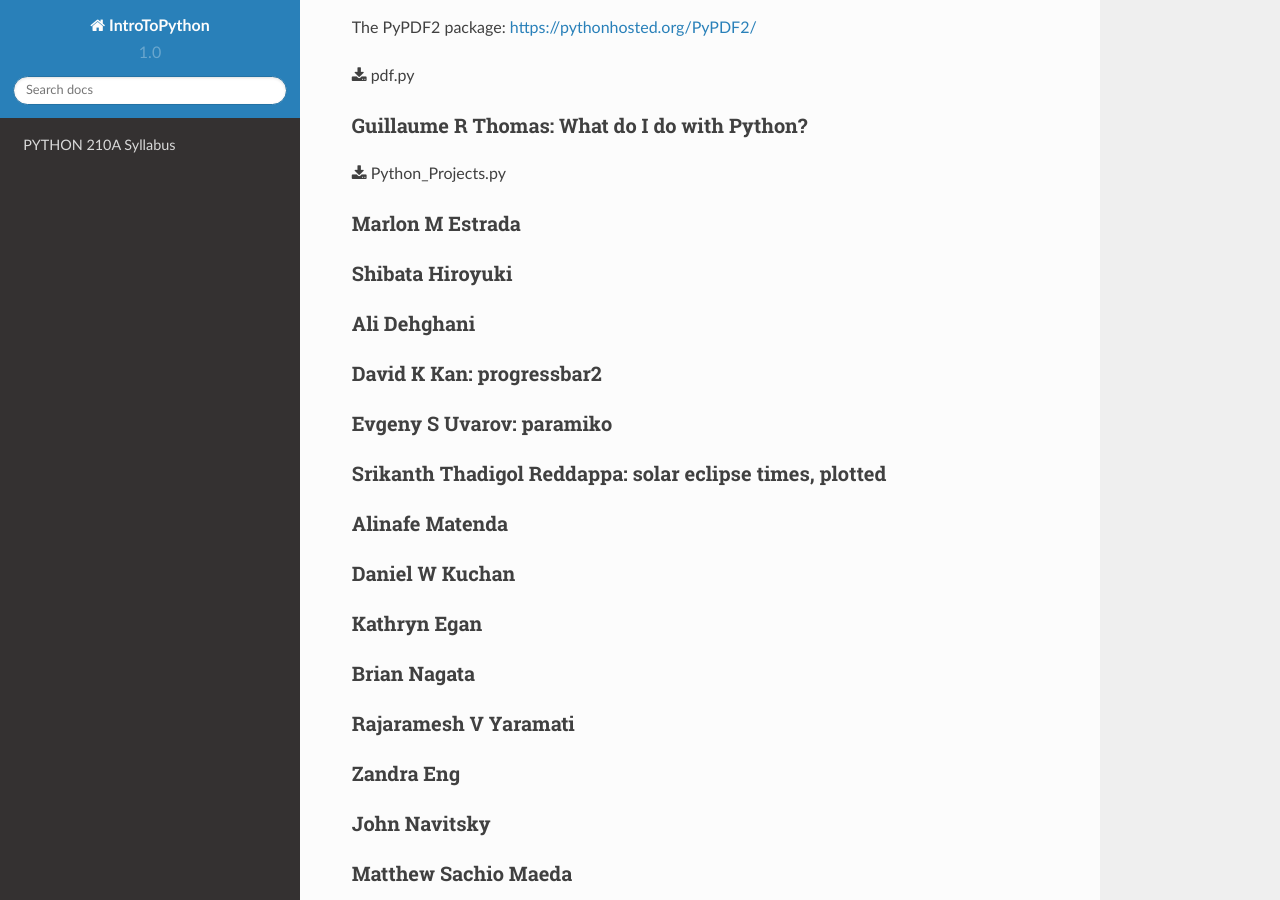
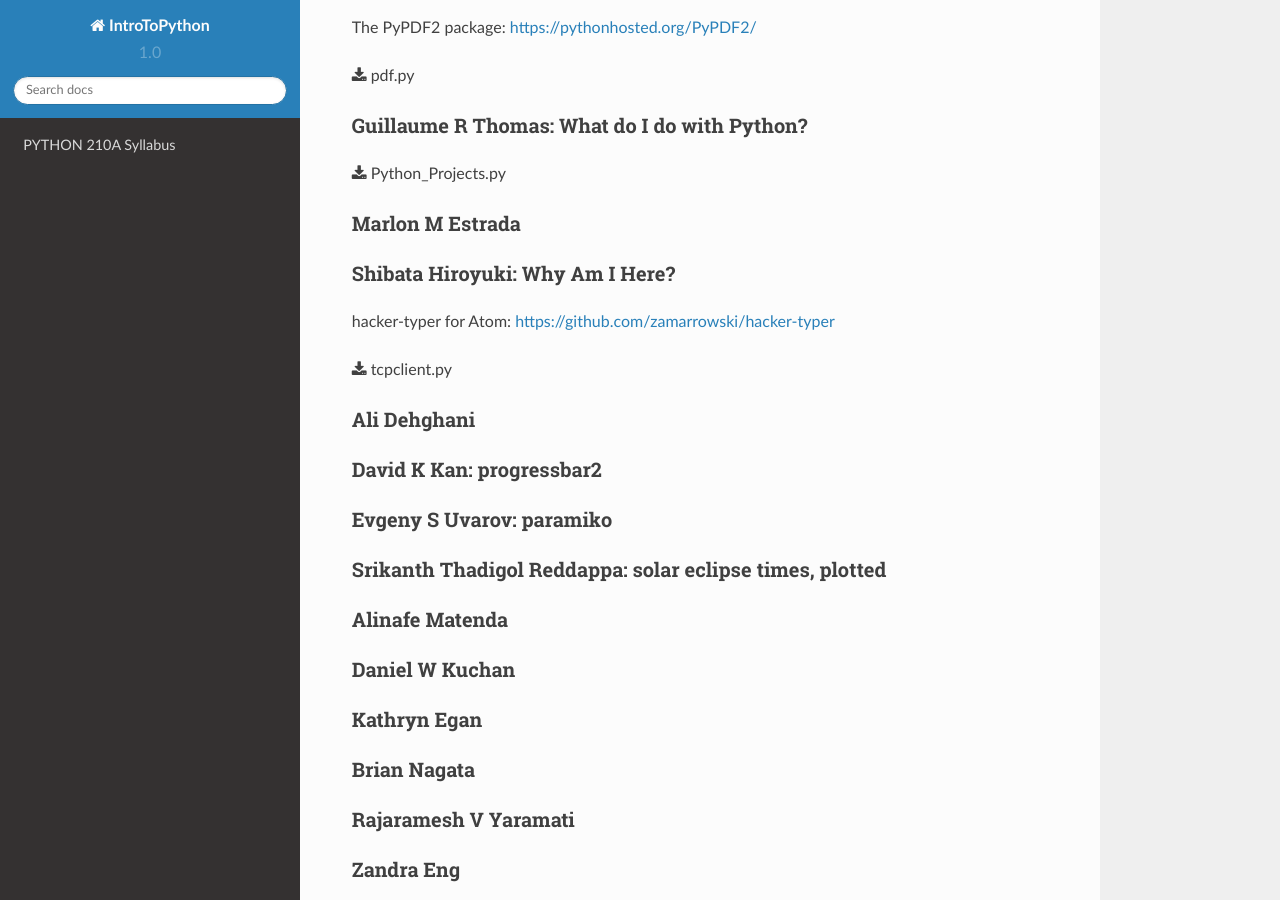
Before and after one commit to UWPCE-PythonCert/IntroPython-2017, a Sphinx documentation site: the page built from materials/source/lightning_talks.rst, in a window 1280 px wide and 900 px high, scrolled down 696 px. Built offline with Sphinx 7.4.7 and the Read the Docs theme 2.0.0, drawn with Linux system fonts in a browser that asks for light colours.

Commit message:
Update my lightning talk

```diff
--- a/materials/source/lightning_talks.rst
+++ b/materials/source/lightning_talks.rst
@@ -51,8 +51,13 @@ Guillaume R Thomas: What do I do with Python?
 Marlon M Estrada
 ----------------
 
-Shibata Hiroyuki
+Shibata Hiroyuki: Why Am I Here?
 ----------------
+
+hacker-typer for Atom: https://github.com/zamarrowski/hacker-typer
+
+:download:`tcpclient.py <../../students/shibata/tcpclient.py>`
+
 
 Ali Dehghani
 ------------
```
Also changed, not shown: 1 other file.
